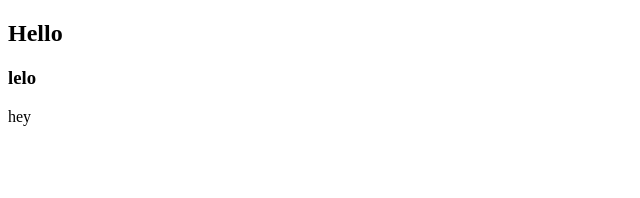
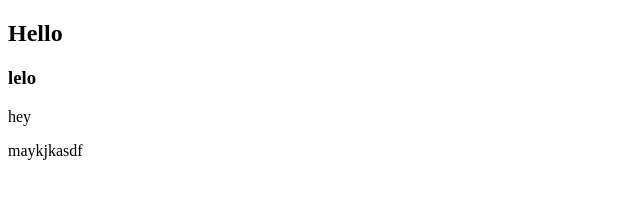
Before and after one commit to Wajahataliwarsi/GitDay01, a plain HTML site: page index.html in a window 1280 px wide. Shown: the whole page, without its empty margins (0-640 px from the left). Drawn offline with Linux system fonts and the light colour scheme.

Commit message:
Update index.html

```diff
--- a/index.html
+++ b/index.html
@@ -10,5 +10,7 @@
     <h2>Hello</h2>
     <h3>lelo</h3>
     <p>hey</p>
+    <p>maykjkasdf</p>
+
 </body>
 </html>
```
